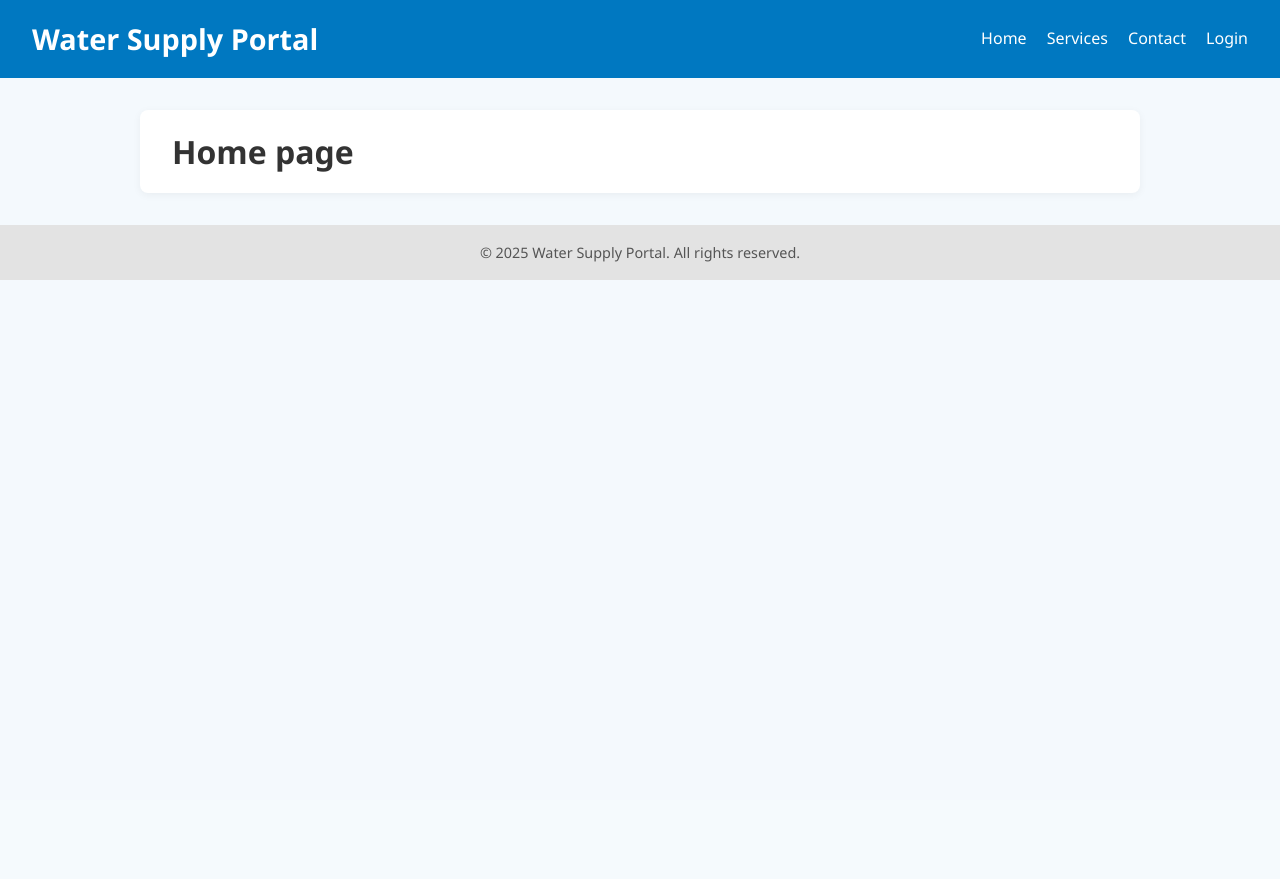
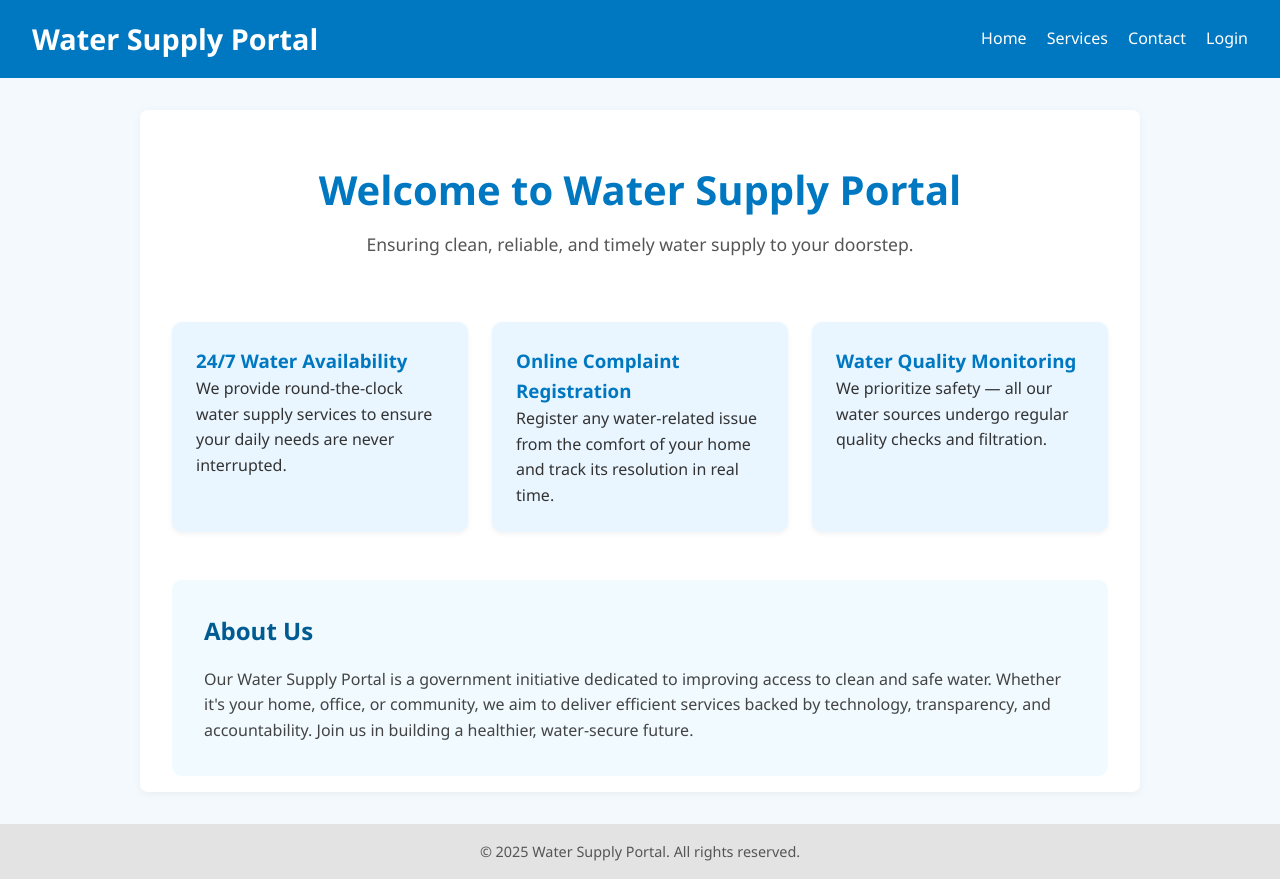
Before and after one commit to Tanmaya793/Water-supply-service, a Flask app: page / in a window 1280 px wide. Before the commit the page ends 280 px from the top, so only its background shows below. Run offline with Flask 3, Linux system fonts and the light colour scheme.

Commit message:
Home & services

```diff
--- a/templates/base.html
+++ b/templates/base.html
@@ -1,8 +1,8 @@
 <!DOCTYPE html>
 <html lang="en">
 <head>
-    <meta charset="UTF-8">
-    <meta name="viewport" content="width=device-width, initial-scale=1.0">
+    <meta charset="UTF-8" />
+    <meta name="viewport" content="width=device-width, initial-scale=1.0" />
     <title>{{ title if title else "Water Supply Portal" }}</title>
     <style>
         * {
@@ -11,7 +11,14 @@
             box-sizing: border-box;
         }
 
+        html, body {
+            height: 100%;
+        }
+
         body {
+            display: flex;
+            flex-direction: column;
+            min-height: 100vh;
             font-family: 'Segoe UI', Tahoma, Geneva, Verdana, sans-serif;
             background-color: #f4f9fd;
             color: #333;
@@ -43,6 +50,10 @@
             text-decoration: underline;
         }
 
+        .wrapper {
+            flex: 1;
+        }
+
         .container {
             max-width: 1000px;
             margin: 2rem auto;
@@ -71,11 +82,11 @@
             padding: 1rem;
             font-size: 0.9rem;
             color: #555;
-            margin-top: 2rem;
         }
     </style>
 </head>
 <body>
+    <div class="wrapper">
         <header>
             <h1>Water Supply Portal</h1>
             <nav>
@@ -100,6 +111,7 @@
             {% block content %}
             {% endblock %}
         </div>
+    </div>
 
     <footer>
         &copy; {{ current_year if current_year else 2025 }} Water Supply Portal. All rights reserved.
--- a/templates/home.html
+++ b/templates/home.html
@@ -1,5 +1,36 @@
 {% extends "base.html" %}
 
 {% block content %}
-<h1>Home page</h1>
-{% endblock content %}
+    <section style="text-align: center; padding: 2rem 1rem;">
+        <h1 style="color: #0078C1; font-size: 2.5rem; margin-bottom: 0.5rem;">Welcome to Water Supply Portal</h1>
+        <p style="font-size: 1.1rem; color: #555;">
+            Ensuring clean, reliable, and timely water supply to your doorstep.
+        </p>
+    </section>
+
+    <section style="display: flex; flex-wrap: wrap; justify-content: space-between; gap: 1.5rem; margin-top: 2rem;">
+        <div style="flex: 1; min-width: 280px; background-color: #e9f6ff; padding: 1.5rem; border-radius: 10px; box-shadow: 0 2px 5px rgba(0,0,0,0.05);">
+            <h3 style="color: #0078C1;">24/7 Water Availability</h3>
+            <p>We provide round-the-clock water supply services to ensure your daily needs are never interrupted.</p>
+        </div>
+
+        <div style="flex: 1; min-width: 280px; background-color: #e9f6ff; padding: 1.5rem; border-radius: 10px; box-shadow: 0 2px 5px rgba(0,0,0,0.05);">
+            <h3 style="color: #0078C1;">Online Complaint Registration</h3>
+            <p>Register any water-related issue from the comfort of your home and track its resolution in real time.</p>
+        </div>
+
+        <div style="flex: 1; min-width: 280px; background-color: #e9f6ff; padding: 1.5rem; border-radius: 10px; box-shadow: 0 2px 5px rgba(0,0,0,0.05);">
+            <h3 style="color: #0078C1;">Water Quality Monitoring</h3>
+            <p>We prioritize safety — all our water sources undergo regular quality checks and filtration.</p>
+        </div>
+    </section>
+
+    <section style="margin-top: 3rem; background-color: #f0faff; padding: 2rem; border-radius: 10px;">
+        <h2 style="color: #005b93;">About Us</h2>
+        <p style="margin-top: 1rem; color: #444;">
+            Our Water Supply Portal is a government initiative dedicated to improving access to clean and safe water.
+            Whether it's your home, office, or community, we aim to deliver efficient services backed by technology,
+            transparency, and accountability. Join us in building a healthier, water-secure future.
+        </p>
+    </section>
+{% endblock %}
```
Also changed, not shown: templates/services.html (+30 -1 lines). Lines whose indentation alone changed are shown as unchanged.
